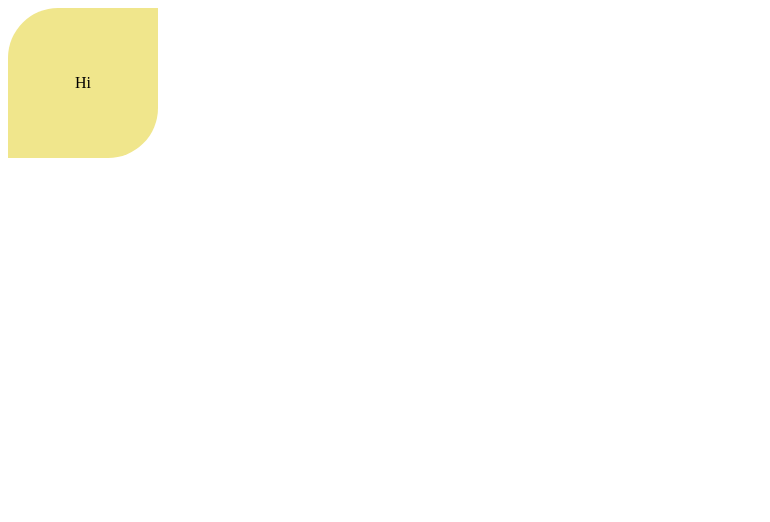
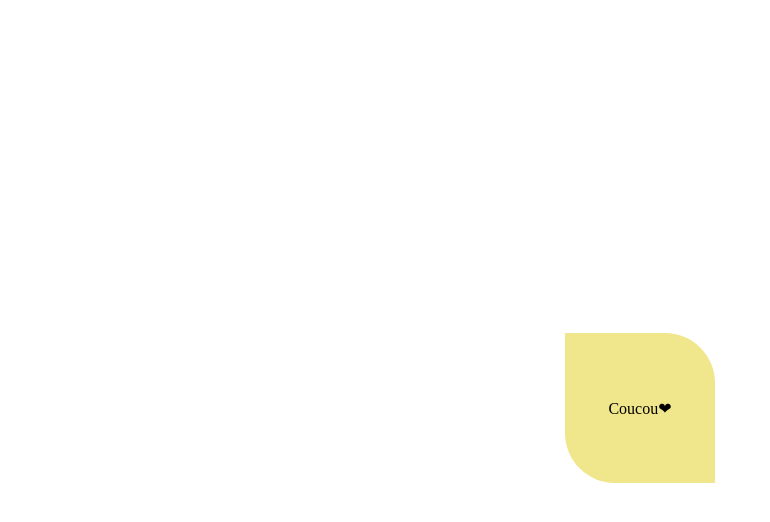
Before and after one commit to GetsugAa4/WebDev-Learnage, a plain HTML site: page 2. Advanced CSS/2. Transitions and transforms/index.html in a window 1280 px wide. Shown: the whole page, without its empty margins (0-770 px from the left). Drawn offline with Linux system fonts and the light colour scheme.

Commit message:
changes
centering the square and animating it

```diff
--- a/2. Advanced CSS/2. Transitions and transforms/index.html
+++ b/2. Advanced CSS/2. Transitions and transforms/index.html
@@ -8,7 +8,7 @@
 </head>
 <body>
     <div class="square">
-        <p>Hi</p>
+        <p>Coucou❤</p>
       </div>
 </body>
 </html>
--- a/2. Advanced CSS/2. Transitions and transforms/style.css
+++ b/2. Advanced CSS/2. Transitions and transforms/style.css
@@ -1,18 +1,31 @@
+html,body {
+  height:100%;
+}
+
+body {
+  display:flex;
+  flex-flow:row wrap;
+  justify-content:center;
+  align-items:center;
+}
+
 .square {
   background-color: khaki;
   height:150px;
   width: 150px;
-    transition : transform 300ms ;
+  transition : transform 300ms;
   display:flex;
-    flew-flow:column wrap;
+  flex-flow:row wrap;
   justify-content:center;
   align-items:center;
-    border-radius:50px 0px 50px 0px;
-    transform-origin: 100% 100%;
+  border-radius:0px 50px;
+  /* transform-origin: 100% 100%; */
 }
 
 .square:hover {
-    transform:skew(-20deg,20deg);
+  transform:skew(-20deg,20deg) scale(4) ;
+  /* transform:rotate(-1turn) ;
+  transform:translate(-50px, -10px); */
 }
 p{
   transition : transform 300ms ;
```
Lines whose indentation alone changed are shown as unchanged.
